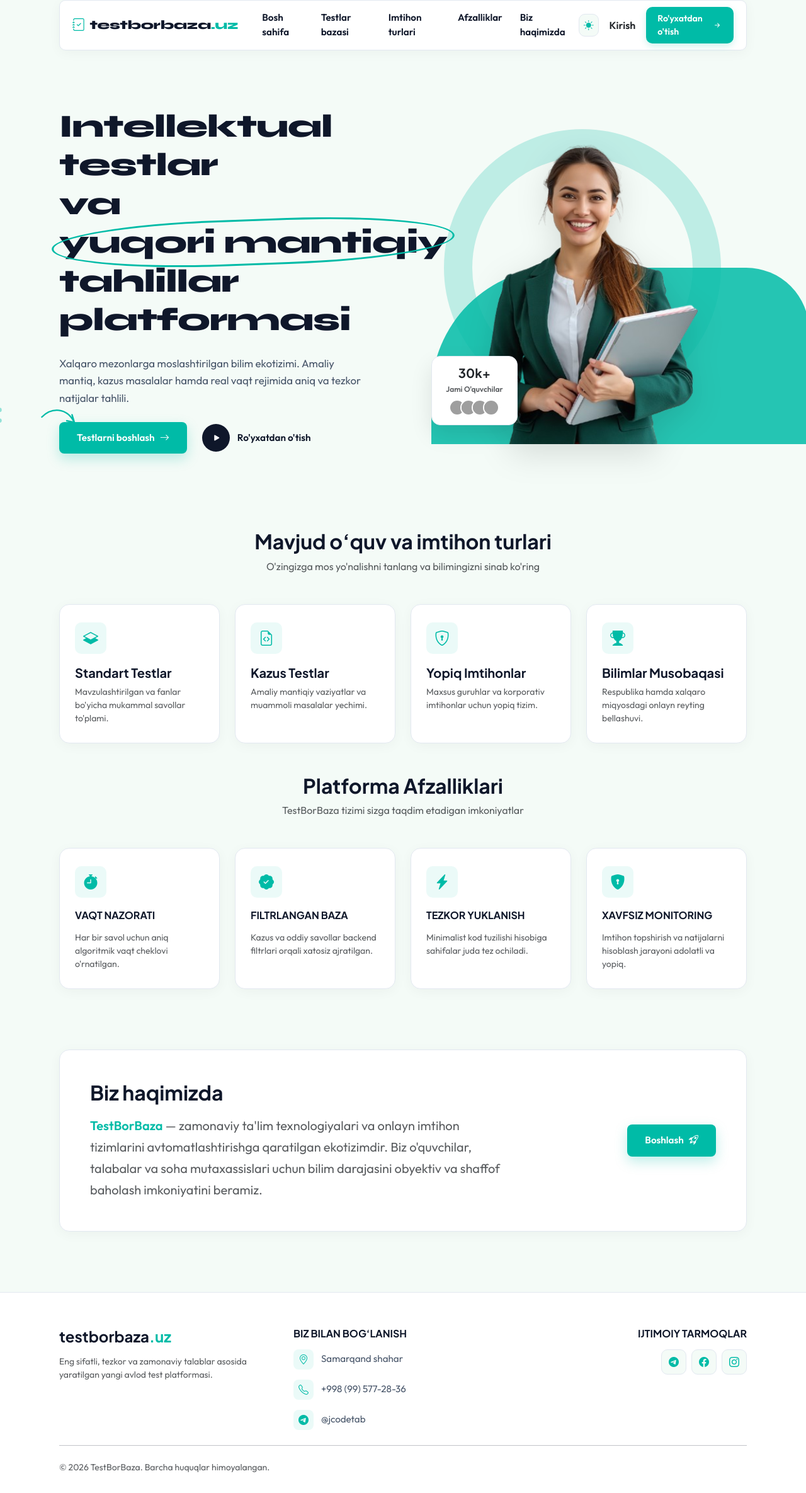
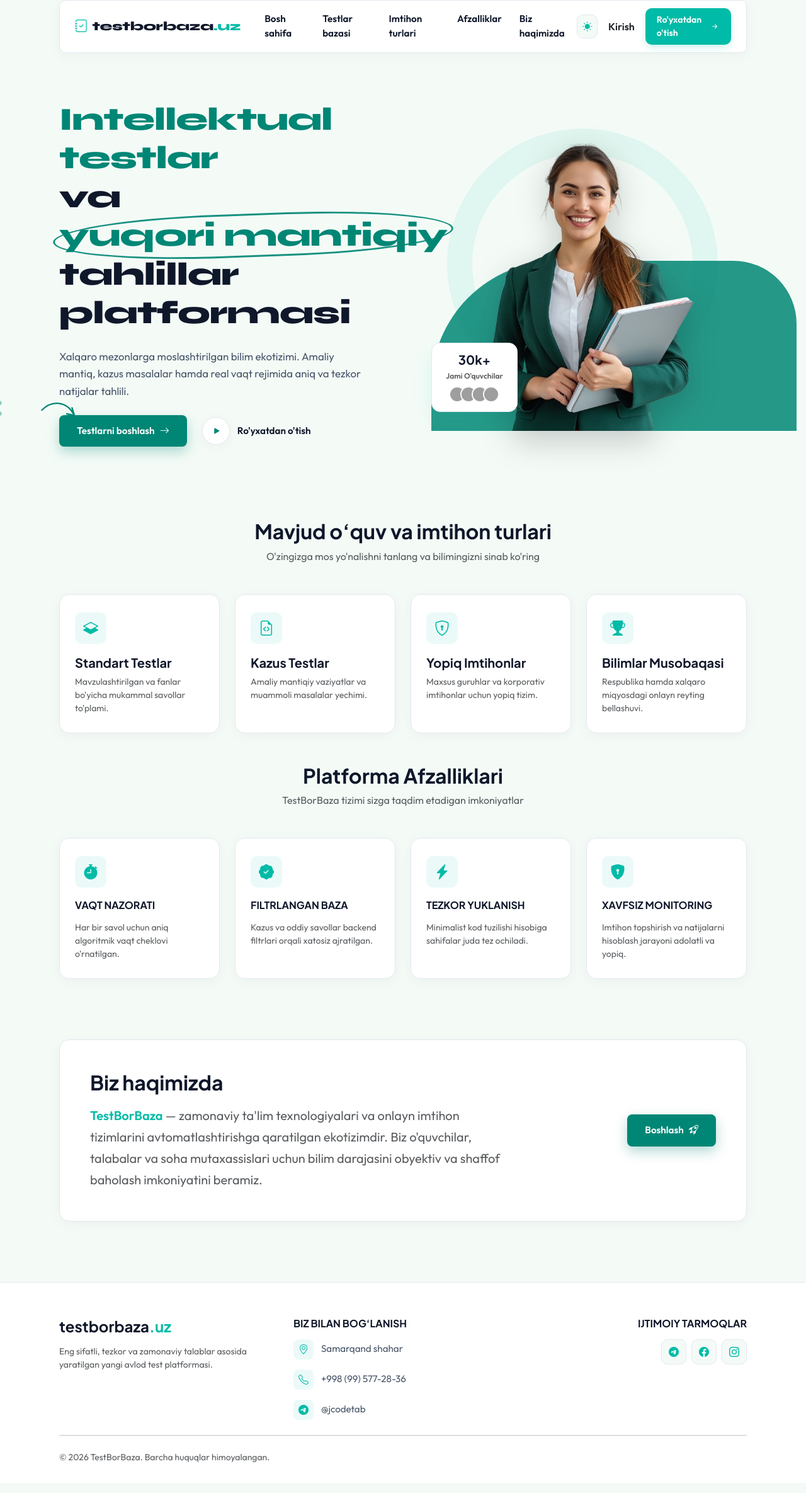
Before and after one commit to jcodetab/online_test_platform, a Django app: template templates/registration/home.html in a window 1280 px wide. Shown: the whole page at 63% size. After the commit the page ends 2321 px from the top, so only its background shows below. Run offline with Django 5.2, Linux system fonts and the light colour scheme; the template is opened without the code that fills it, so the values that code supplies are empty; grey boxes are pictures that could not be loaded.

Commit message:
Dark mode kontrasti, o'qituvchi formasi rangida sarlavha va navbar joylashuvi tuzatildi

```diff
--- a/templates/registration/home.html
+++ b/templates/registration/home.html
@@ -28,7 +28,8 @@
             --bg-hero: #F4FBF7;
             --card-bg: #FFFFFF;
             --brand-primary: #00BBA7;
-            --brand-hover: #009686;
+            --brand-suit: #008675; /* O'qituvchi formasi rangi */
+            --brand-hover: #007063;
             --brand-light: rgba(0, 187, 167, 0.08);
             --text-main: #0F172A;
             --text-muted: #475569;
@@ -41,14 +42,15 @@
         [data-bs-theme="dark"] {
             --bg-hero: #0B1329;
             --card-bg: #131C35;
-            --brand-primary: #00BBA7;
-            --brand-hover: #22D3EE;
-            --brand-light: rgba(0, 187, 167, 0.15);
-            --text-main: #F1F5F9;
+            --brand-primary: #00D6C0;
+            --brand-suit: #10B981; /* Dark modeda yorqinroq zumrad rang */
+            --brand-hover: #059669;
+            --brand-light: rgba(0, 214, 192, 0.15);
+            --text-main: #F8FAFC; /* Dark modeda aniq oq matn */
             --text-muted: #94A3B8;
             --border-clean: #1E293B;
-            --shadow-sm: 0 4px 20px rgba(0, 0, 0, 0.15);
-            --shadow-md: 0 15px 30px rgba(0, 0, 0, 0.25);
+            --shadow-sm: 0 4px 20px rgba(0, 0, 0, 0.25);
+            --shadow-md: 0 15px 30px rgba(0, 0, 0, 0.4);
             --btn-radius: 10px;
         }
 
@@ -62,24 +64,25 @@
 
         h1, h2, h3, h4, h5, h6 {
             font-family: 'Plus Jakarta Sans', sans-serif;
-            color: var(--text-main);
+            color: var(--text-main) !important;
         }
 
-        /* NAVBAR STYLES */
+        /* NAVBAR STYLES (TEPADAN BO'SHLIQ BILAN PASTROQQA TUSHIRILDI) */
         .educate-nav-container {
             width: 100%;
             position: sticky;
-            top: 20px;
+            top: 25px; /* Tepaga taqalmasligi uchun pastga tushirildi */
             z-index: 1000;
+            margin-bottom: 20px;
         }
 
         .custom-nav {
             background: var(--card-bg) !important;
             border-radius: var(--btn-radius);
             box-shadow: var(--shadow-sm);
-            padding: 10px 20px !important;
+            padding: 12px 24px !important;
             border: 1px solid var(--border-clean);
-            backdrop-filter: blur(10px);
+            backdrop-filter: blur(12px);
         }
 
         .brand-text {
@@ -106,8 +109,8 @@
         }
 
         .theme-nav-toggle {
-            width: 36px;
-            height: 36px;
+            width: 38px;
+            height: 38px;
             border-radius: var(--btn-radius);
             background-color: var(--bg-hero);
             border: 1px solid var(--border-clean);
@@ -126,10 +129,10 @@
 
         /* HERO SECTION */
         .hero-section {
-            min-height: 85vh;
+            min-height: 80vh;
             display: flex;
             align-items: center;
-            padding: 50px 0 0 0;
+            padding: 40px 0 20px 0;
             position: relative;
         }
 
@@ -139,27 +142,35 @@
             font-weight: 800;
             letter-spacing: -1.2px;
             line-height: 1.2;
-            color: #0F172A;
+            color: var(--text-main) !important; /* Dynamic Dark/Light color */
         }
 
-        /* SARLAVHA ATROFIDAGI DOIRA HIGHLIGHT */
+        /* O'QITUVCHI FORMASIDAGI RANG BILEN HIGHLIGHT QILINGAN MATN */
+        .text-suit-color {
+            color: var(--brand-suit) !important;
+            font-weight: 800;
+        }
+
+        /* HIGHLIGHT OVAL CHIZIQ */
         .circle-highlight {
             position: relative;
             display: inline-block;
             white-space: nowrap;
+            color: var(--brand-suit) !important;
         }
 
         .circle-highlight::after {
             content: "";
             position: absolute;
-            top: -6px;
-            left: -12px;
-            right: -12px;
-            bottom: -6px;
-            border: 3px solid var(--brand-primary);
+            top: -4px;
+            left: -10px;
+            right: -10px;
+            bottom: -4px;
+            border: 3px solid var(--brand-suit);
             border-radius: 50% / 60%;
             transform: rotate(-2deg);
             pointer-events: none;
+            opacity: 0.9;
         }
 
         .hero-desc {
@@ -170,15 +181,15 @@
             max-width: 480px;
         }
 
-        /* TUGMALAR (SKRINSHOTDAGI BILAN BIK XIL) */
+        /* TUGMALAR (DARK MODENI QO'LLAYDI) */
         .btn-educate-main {
-            background-color: var(--brand-primary) !important;
+            background-color: var(--brand-suit) !important;
             color: #FFFFFF !important;
             font-weight: 700;
             padding: 14px 28px;
             border-radius: 8px;
             border: none;
-            box-shadow: 0 8px 20px rgba(0, 187, 167, 0.25);
+            box-shadow: 0 8px 20px rgba(0, 134, 117, 0.3);
             transition: all 0.3s ease;
             display: inline-flex;
             align-items: center;
@@ -196,7 +207,7 @@
             align-items: center;
             gap: 12px;
             text-decoration: none !important;
-            color: #0F172A;
+            color: var(--text-main) !important;
             font-weight: 700;
             font-size: 0.95rem;
             transition: all 0.2s ease;
@@ -206,19 +217,22 @@
             width: 44px;
             height: 44px;
             border-radius: 50%;
-            background-color: #0F172A;
-            color: #FFFFFF;
+            background-color: var(--card-bg);
+            border: 1px solid var(--border-clean);
+            color: var(--brand-suit);
             display: flex;
             align-items: center;
             justify-content: center;
             font-size: 16px;
             padding-left: 3px;
-            transition: transform 0.2s ease, background-color 0.2s ease;
+            box-shadow: var(--shadow-sm);
+            transition: transform 0.2s ease, background-color 0.2s ease, color 0.2s ease;
         }
 
         .btn-play-wrapper:hover .btn-play-icon {
             transform: scale(1.08);
-            background-color: var(--brand-primary);
+            background-color: var(--brand-suit);
+            color: #FFFFFF;
         }
 
         .btn-sq-dashboard {
@@ -236,7 +250,7 @@
             text-decoration: none !important;
         }
 
-        /* HERO GRAPHICS (SKRINSHOTDAGI DIZAYN AKSI) */
+        /* HERO GRAPHICS */
         .hero-graphics-container {
             position: relative;
             width: 100%;
@@ -247,13 +261,12 @@
             justify-content: center;
         }
 
-        /* O'qituvchi orqasidagi katta yashil yarim halqa */
         .circle-shape-bg {
             position: absolute;
-            width: 440px;
-            height: 440px;
+            width: 430px;
+            height: 430px;
             border-radius: 50%;
-            border: 45px solid rgba(0, 187, 167, 0.22);
+            border: 40px solid var(--brand-light);
             top: 20px;
             left: 50%;
             transform: translateX(-50%);
@@ -261,14 +274,13 @@
             pointer-events: none;
         }
 
-        /* Pastki to'lqinsimon yashil shakl */
         .wave-bg-bottom {
             position: absolute;
             bottom: 0;
-            right: -100px;
-            width: 600px;
-            height: 280px;
-            background: #00BBA7;
+            right: -80px;
+            width: 580px;
+            height: 270px;
+            background: var(--brand-suit);
             border-top-left-radius: 200px;
             border-top-right-radius: 100px;
             z-index: 1;
@@ -285,23 +297,23 @@
         }
 
         .student-girl-img {
-            height: 520px;
+            height: 500px;
             width: auto;
             max-width: 100%;
             object-fit: contain;
-            filter: drop-shadow(0 15px 25px rgba(0, 0, 0, 0.12));
+            filter: drop-shadow(0 15px 25px rgba(0, 0, 0, 0.2));
         }
 
-        /* 30K+ TOTAL STUDENTS KARTOSHKA (SKRINSHOTDAGI DEK) */
+        /* 30K+ KARTOSHKA (DARK MODE NATIVE) */
         .floating-students-badge {
             position: absolute;
             bottom: 30px;
             left: 20px;
             z-index: 3;
-            background: #FFFFFF;
+            background: var(--card-bg);
             border-radius: 14px;
             padding: 14px 22px;
-            box-shadow: 0 15px 35px rgba(0, 0, 0, 0.1);
+            box-shadow: var(--shadow-md);
             text-align: center;
             border: 1px solid var(--border-clean);
         }
@@ -317,7 +329,7 @@
             width: 26px;
             height: 26px;
             border-radius: 50%;
-            border: 2px solid #FFFFFF;
+            border: 2px solid var(--card-bg);
             margin-left: -8px;
             object-fit: cover;
         }
@@ -326,7 +338,7 @@
             margin-left: 0;
         }
 
-        /* DOODLES (CHIZMALAR) */
+        /* DOODLES */
         .doodle-element {
             position: absolute;
             z-index: 3;
@@ -468,7 +480,7 @@
         /* MOBIL ADAPTIVLIK */
         @media (max-width: 991px) {
             .educate-nav-container {
-                top: 8px;
+                top: 10px;
             }
 
             .custom-nav {
@@ -541,7 +553,7 @@
     <input type="hidden" id="user-auth-status" value="{% if user.is_authenticated %}true{% else %}false{% endif %}">
     <div id="page-type" data-page="home"></div>
 
-    <!-- MAIN NAVBAR -->
+    <!-- MAIN NAVBAR (PASTROQQA TUSHIRILGAN) -->
     <div class="container px-3 px-lg-4">
         <div class="educate-nav-container">
             <nav class="navbar navbar-expand-lg custom-nav">
@@ -602,16 +614,16 @@
     </div>
 
     {% block content %}
-    <!-- HERO SECTION (FIGMA EDUCATE ANDOZA SIFATIDA) -->
+    <!-- HERO SECTION -->
     <div class="hero-section">
         <div class="container px-3 px-lg-4">
             <div class="row align-items-center g-5">
 
-                <!-- CHAP TARAFI (SARLAVHA VA TUGMALAR) -->
+                <!-- CHAP TARAFI -->
                 <div class="col-lg-6 text-center text-lg-start position-relative" data-aos="fade-right" data-aos-duration="1000">
 
                     <h1 class="hero-title mb-4">
-                        Intellektual testlar <br>
+                        <span class="text-suit-color">Intellektual testlar</span> <br>
                         va <span class="circle-highlight">yuqori mantiqiy</span> <br>
                         tahlillar platformasi
                     </h1>
@@ -620,7 +632,7 @@
                         Xalqaro mezonlarga moslashtirilgan bilim ekotizimi. Amaliy mantiq, kazus masalalar hamda real vaqt rejimida aniq va tezkor natijalar tahlili.
                     </p>
 
-                    <!-- TUGMALAR (SKRINSHOTDAGI BIR XIL STRUKTURA) -->
+                    <!-- TUGMALAR -->
                     <div class="d-flex flex-wrap align-items-center justify-content-center justify-content-lg-start gap-4 position-relative">
                         <a href="{% url 'search_tests_page' %}" class="btn-educate-main">
                             Testlarni boshlash <i class="bi bi-arrow-right ms-2"></i>
@@ -631,39 +643,36 @@
                             <span>Ro'yxatdan o'tish</span>
                         </a>
 
-                        <!-- Dekorativ Chizma Strelka -->
+                        <!-- Strelka Chizmasi -->
                         <svg class="doodle-element doodle-arrow d-none d-lg-block" viewBox="0 0 50 30" fill="none" xmlns="http://www.w3.org/2000/svg">
-                            <path d="M2 15C15 2 35 2 45 22M45 22L35 20M45 22L42 12" stroke="#00BBA7" stroke-width="2" stroke-linecap="round" stroke-linejoin="round"/>
+                            <path d="M2 15C15 2 35 2 45 22M45 22L35 20M45 22L42 12" stroke="var(--brand-suit)" stroke-width="2" stroke-linecap="round" stroke-linejoin="round"/>
                         </svg>
                     </div>
 
-                    <!-- Dekorativ Nuqtalar -->
+                    <!-- Nuqtalar Chizmasi -->
                     <svg class="doodle-element doodle-dots d-none d-lg-block" viewBox="0 0 40 40" fill="none" xmlns="http://www.w3.org/2000/svg">
-                        <circle cx="5" cy="5" r="3" fill="#00BBA7" opacity="0.4"/>
-                        <circle cx="20" cy="5" r="3" fill="#00BBA7" opacity="0.4"/>
-                        <circle cx="35" cy="5" r="3" fill="#00BBA7" opacity="0.4"/>
-                        <circle cx="5" cy="20" r="3" fill="#00BBA7" opacity="0.4"/>
-                        <circle cx="20" cy="20" r="3" fill="#00BBA7" opacity="0.4"/>
-                        <circle cx="35" cy="20" r="3" fill="#00BBA7" opacity="0.4"/>
+                        <circle cx="5" cy="5" r="3" fill="var(--brand-suit)" opacity="0.4"/>
+                        <circle cx="20" cy="5" r="3" fill="var(--brand-suit)" opacity="0.4"/>
+                        <circle cx="35" cy="5" r="3" fill="var(--brand-suit)" opacity="0.4"/>
+                        <circle cx="5" cy="20" r="3" fill="var(--brand-suit)" opacity="0.4"/>
+                        <circle cx="20" cy="20" r="3" fill="var(--brand-suit)" opacity="0.4"/>
+                        <circle cx="35" cy="20" r="3" fill="var(--brand-suit)" opacity="0.4"/>
                     </svg>
                 </div>
 
-                <!-- O'NG TARAFI (O'QITUVCHI RASMI VA AKS ETTIRILGAN FON DIZAYNI) -->
+                <!-- O'NG TARAFI -->
                 <div class="col-lg-6" data-aos="fade-left" data-aos-duration="1000">
                     <div class="hero-graphics-container">
 
-                        <!-- Halqasimon katta yashil fon va pastki to'lqin -->
                         <div class="circle-shape-bg"></div>
                         <div class="wave-bg-bottom d-none d-md-block"></div>
 
-                        <!-- O'qituvchi rasmi -->
                         <div class="student-img-wrapper">
                             <img src="{% static 'img/teacher.png' %}" alt="Ustoz / Talaba" class="student-girl-img">
                         </div>
 
-                        <!-- 30K+ Total Students Kartochka (Skrinshotdagi bilan bir xil) -->
                         <div class="floating-students-badge">
-                            <h5 class="fw-bold m-0 fs-5 text-dark">30k+</h5>
+                            <h5 class="fw-bold m-0 fs-5">30k+</h5>
                             <small class="text-muted fw-semibold" style="font-size: 0.75rem;">Jami O'quvchilar</small>
                             <div class="avatar-group">
                                 <img src="https://i.pravatar.cc/100?img=33" alt="user">
```
